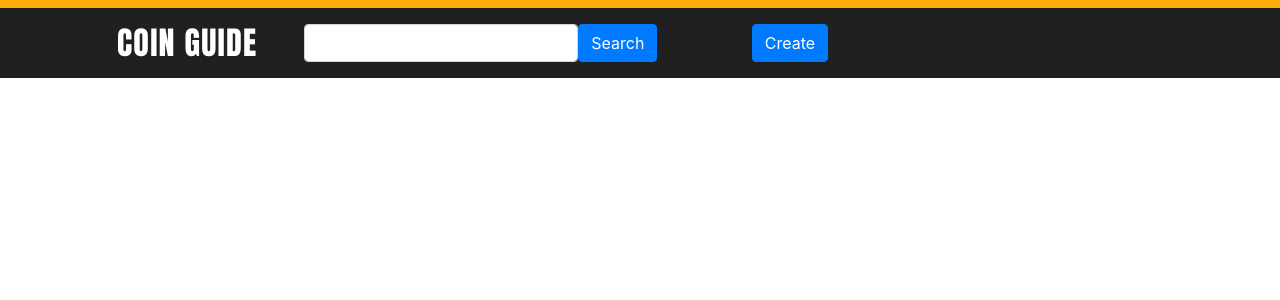
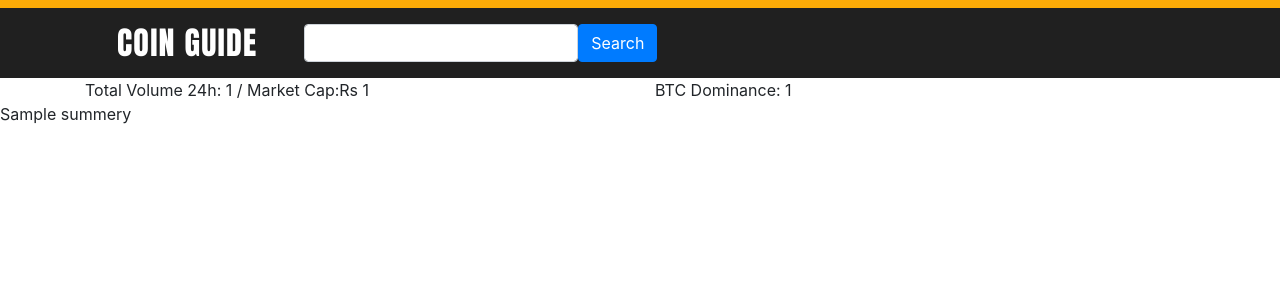
Before and after one commit to asutosh05/cryptocurrency, a Django app: template coins/templates/index.html in a window 1280 px wide. Shown: the top 300 px of the page. Run offline with Django 3.2, Linux system fonts and the light colour scheme; the template is opened without the code that fills it: most values are stand-ins (such as "Sample title", 1, 10 or a date in 2020); some libraries are stand-ins or nearby versions.

Commit message:
UI page addtion

```diff
--- a/coins/templates/index.html
+++ b/coins/templates/index.html
@@ -15,7 +15,7 @@
         <link rel="stylesheet" href="https://cdnjs.cloudflare.com/ajax/libs/font-awesome/4.7.0/css/font-awesome.min.css" />
         <link rel="stylesheet" href="https://cdnjs.cloudflare.com/ajax/libs/animate.css/3.5.2/animate.min.css" />
         <link rel="stylesheet" href="https://maxcdn.bootstrapcdn.com/bootstrap/4.0.0/css/bootstrap.min.css" integrity="sha384-Gn5384xqQ1aoWXA+058RXPxPg6fy4IWvTNh0E263XmFcJlSAwiGgFAW/dAiS6JXm" crossorigin="anonymous">
-        <link rel="stylesheet" href="{% static 'movies/app.css'%}" />
+        <link rel="stylesheet" href="{% static 'coins/app.css'%}" />
 	</header>
 	<body>
 		<div class="wrapper">
@@ -31,16 +31,41 @@
 								</div>
                         	</form>
                         </div>
-                        <button type="button" class="btn btn-primary pull-right" data-toggle="modal" data-target="#modal-create">Create</button>
 					</div>
 				</div>
 			</nav>
+		</div>
+		<div class="outer-container-fluid global-stats desktop hidden-xs">
+			<div class="container global-stats desktop">
+					<div class="row">
+						<div class="col-sm-6">
+						Total Volume 24h: {{summery.total_24h_volume_inr}} /
+						Market Cap:Rs {{summery.total_market_cap_inr}}
+						</div>
+						<div class="col-sm-6">
+						BTC Dominance: {{summery.bitcoin_percentage_of_market_cap}}
+
+						</div>
+					</div>
+
+			</div>
+		</div>
+		<!--<div class="container-fluid">-->
+		<!--   {% for item in coins %}-->
+		<!--   		<table class="table table-condensed">-->
+		<!--   			<tr>-->
+		<!--   				<td>{{item.id}}</td>-->
+		<!--   			</tr>-->
+		<!--   		</table>-->
+		<!--   {% endfor %}-->
+		<!--</div>-->
+		<din>
+			{{ summery }}
+		</din>
 		<!--JAVASCRIPT-->
         <script src="https://cdnjs.cloudflare.com/ajax/libs/jquery/3.3.1/jquery.min.js"></script>
         <script src="https://cdnjs.cloudflare.com/ajax/libs/popper.js/1.13.0/popper.min.js"></script>
         <script src="https://maxcdn.bootstrapcdn.com/bootstrap/4.0.0/js/bootstrap.min.js" integrity="sha384-JZR6Spejh4U02d8jOt6vLEHfe/JQGiRRSQQxSfFWpi1MquVdAyjUar5+76PVCmYl" crossorigin="anonymous"></script>
-        <script src="{% static 'movies/app.js' %}"></script>
+        <script src="{% static 'coins/app.js' %}"></script>
     </body>
 </html>
-
-</html>
```
Also changed, not shown: coins/views.py (+9 -1 lines).
